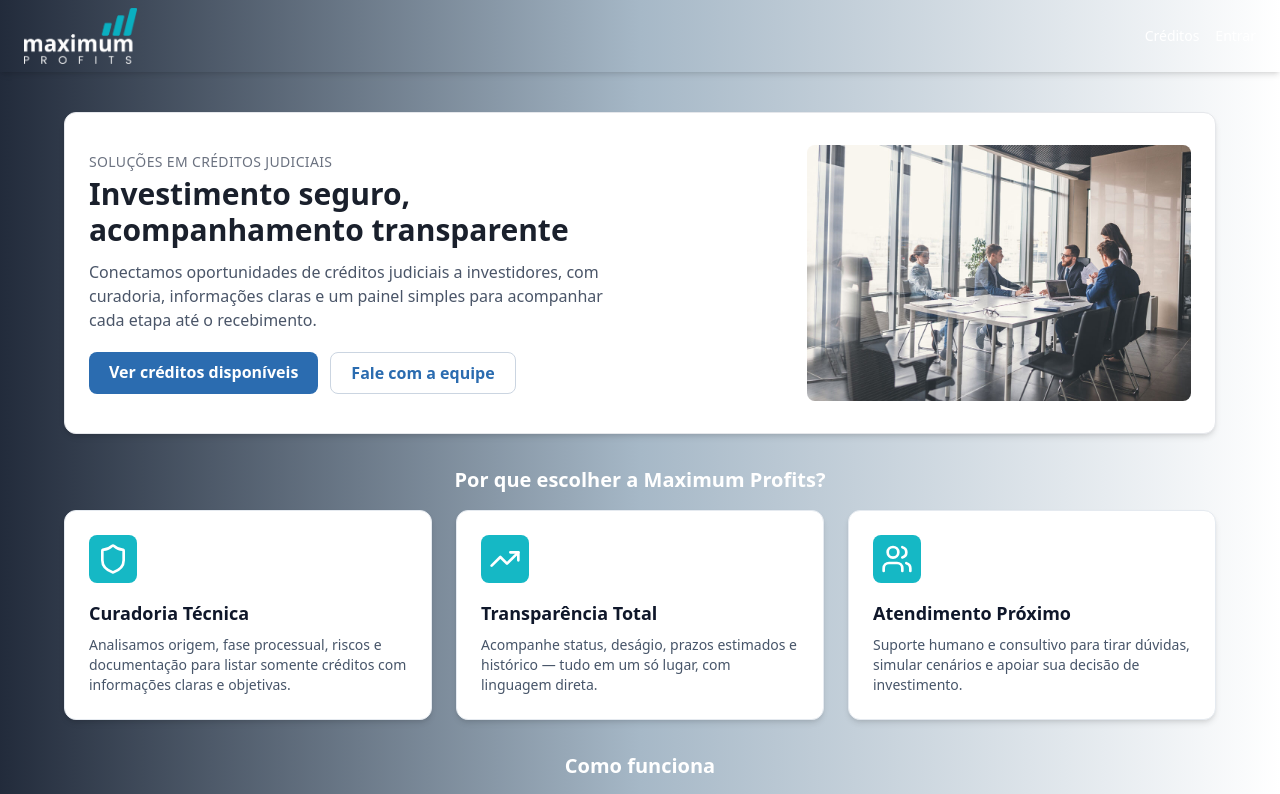
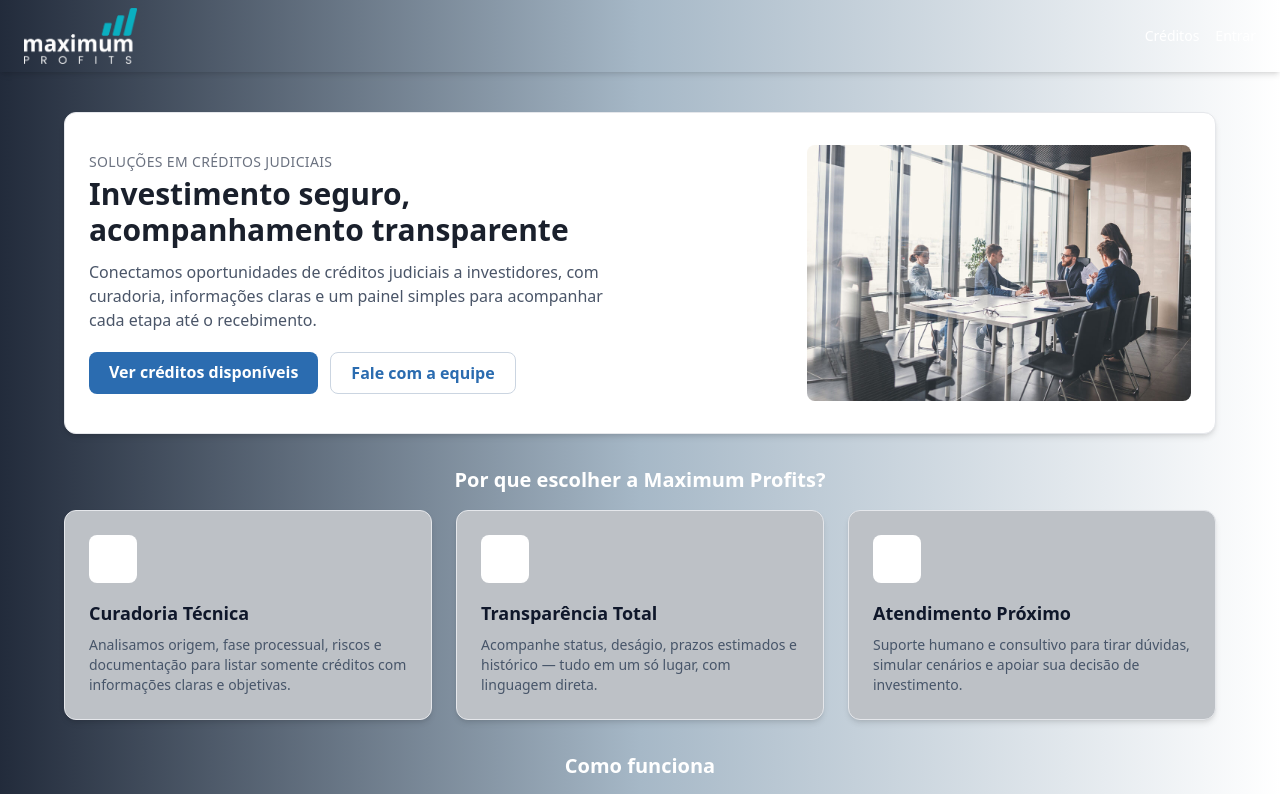
Before and after one commit to skcbroo/front_maximum, a React (Vite) app: page / in a window 1280 px wide. Shown: the top 794 px of the page. Built offline with nearby package versions, Linux system fonts and the light colour scheme.

Commit message:
Update Home.jsx

```diff
--- a/src/pages/Home.jsx
+++ b/src/pages/Home.jsx
@@ -257,8 +257,8 @@ export default function Home() {
 
 function CardHome({ titulo, texto, icon }) {
   return (
-    <div className="bg-white border border-[#E5EAF0] rounded-xl px-6 py-6 shadow-md hover:shadow-lg transition">
-      <div className="w-12 h-12 bg-[#15B8C5] rounded-lg flex items-center justify-center mb-4">
+    <div className="bg-[#BDC1C6] border rounded-xl px-6 py-6 shadow-md hover:shadow-lg transition">
+      <div className="w-12 h-12 bg-white rounded-lg flex items-center justify-center mb-4">
         {icon}
       </div>
       <h4 className="text-lg font-bold text-[#0F172A] mb-2">{titulo}</h4>
```
